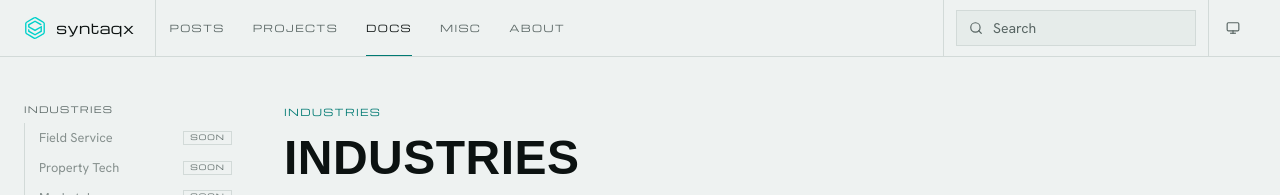
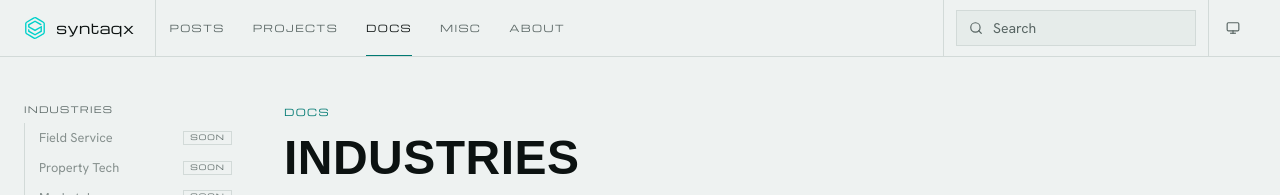
Before and after one commit to syntaqx/syntaqx.com, a Next.js app: page /docs/industries in a window 1280 px wide. Shown: the top 195 px of the page. Built offline with nearby package versions, Linux system fonts and the light colour scheme; a web font is replaced by a local one.

Commit message:
fix(docs): cover and Industries page details

```diff
--- a/app/docs/(pages)/industries/[industry]/page.tsx
+++ b/app/docs/(pages)/industries/[industry]/page.tsx
@@ -38,7 +38,7 @@ export default async function IndustryCover({ params }: Props) {
 
   return (
     <article>
-      <header className="mb-12 border-b border-border pb-10">
+      <header className="border-b border-border pb-10">
         <p className="inst mb-4 text-dim">
           <Link href="/docs/industries" className="text-accent transition-colors hover:text-foreground">
             Industries
@@ -63,7 +63,7 @@ export default async function IndustryCover({ params }: Props) {
         </Link>
       </header>
 
-      <ol className="divide-y divide-border border-y border-border">
+      <ol className="divide-y divide-border border-b border-border">
         {volume.docs.map((doc, i) => (
           <li key={doc.slug}>
             <Link
--- a/app/docs/(pages)/industries/page.tsx
+++ b/app/docs/(pages)/industries/page.tsx
@@ -16,7 +16,11 @@ export default function IndustriesPage() {
   return (
     <article>
       <header className="mb-12 border-b border-border pb-10">
-        <p className="inst mb-4 text-accent">Industries</p>
+        <p className="inst mb-4">
+          <Link href="/docs" className="text-accent transition-colors hover:text-foreground">
+            Docs
+          </Link>
+        </p>
         <h1 className="mb-6 text-4xl leading-[0.95] sm:text-5xl">Industries</h1>
         <p className="max-w-3xl text-muted">
           The core of the playbook applies anywhere. Each volume here takes one industry and shows how its rules, its
--- a/lib/industries.ts
+++ b/lib/industries.ts
@@ -23,7 +23,7 @@ export const INDUSTRIES: Industry[] = [
       "How the payments industry works, from a card tap to running a provider, and what each of its rules means for the systems you build.",
     intro: [
       "The playbook's Payments section is about handling money correctly anywhere: amounts, idempotency, state machines and ledgers. This volume is about the industry those systems plug into. Card networks, banks, processors and regulators each set rules, and almost every hard problem in a payments platform is one of them doing exactly what it's supposed to.",
-      "It reads in order: how a payment moves and what it costs; who sets the rules; taking payments in, keeping cards on file, and defending against fraud and disputes; moving money out; and finally what it takes to become the provider everyone else builds on.",
+      "It reads in order: how a payment moves, whether by card, terminal, wallet or bank, and what it costs; who sets the rules; taking payments in, keeping cards on file, and defending against fraud and disputes; moving money out and the bank accounts behind it; and finally what it takes to become, secure and certify the provider everyone else builds on.",
     ],
   },
 ];
```
